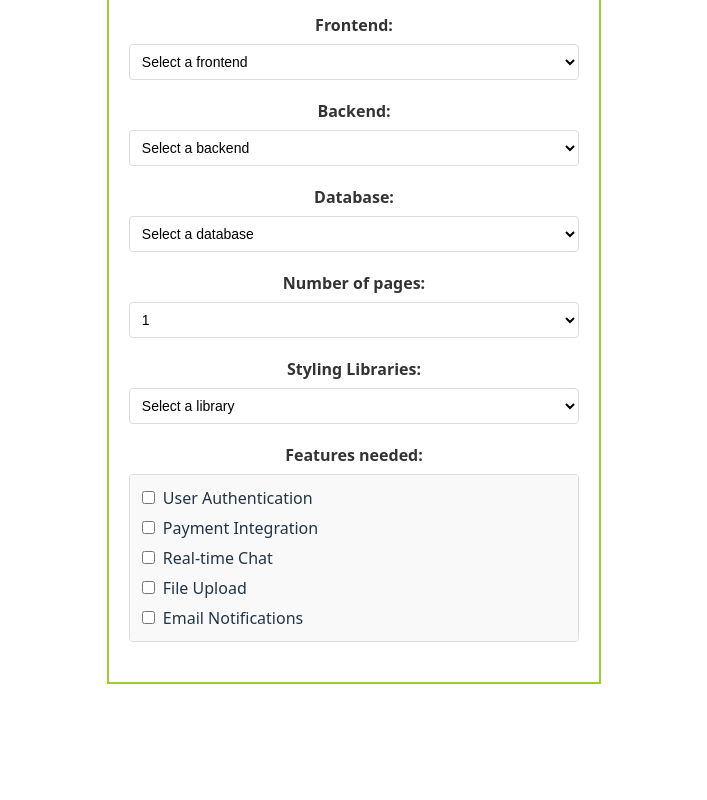
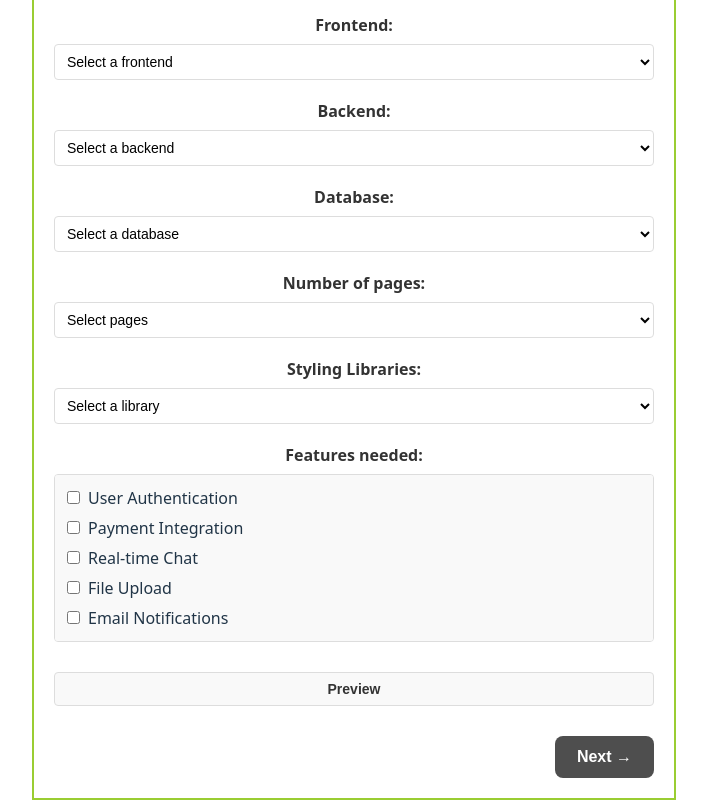
Before and after one commit to bharratgehlot/Polaris, a React (Vite) app: page /planning in a window 1280 px wide. Shown: the part 220-1020 px from the top of the page, without its empty margins (286-993 px from the left). Before the commit the page ends 904 px from the top, so only its background shows below. Built offline with nearby package versions, Linux system fonts and the light colour scheme.

Commit message:
Day 1 Wrap Up

```diff
--- a/src/components/Design.css
+++ b/src/components/Design.css
@@ -1,6 +1,6 @@
 .design-container {
   padding: 20px;
-  max-width: 800px;
+  width: 600px;
   margin: 0 auto;
 }
 
@@ -9,3 +9,47 @@
   margin-bottom: 20px;
   color: #2c2c2c;
 }
+
+.preview-section {
+  margin-top: 30px;
+}
+
+.preview-button {
+  width: 100%;
+  padding: 8px;
+  border: 1px solid #ddd;
+  border-radius: 4px;
+  background: #f9f9f9;
+  font-size: 14px;
+  font-weight: bold;
+  color: #333;
+  cursor: pointer;
+}
+
+.preview-button:hover {
+  background: #e9e9e9;
+}
+
+.preview-box {
+  margin-top: 20px;
+  padding: 8px;
+  border: 1px solid #ddd;
+  border-radius: 4px;
+  background: #f9f9f9;
+}
+
+.preview-box h3 {
+  margin-top: 0;
+  margin-bottom: 20px;
+  font-size: 24px;
+  color: #2c2c2c;
+}
+
+.preview-item {
+  margin-bottom: 8px;
+  color: #333;
+}
+
+.preview-item strong {
+  font-weight: bold;
+}
--- a/src/components/Design.jsx
+++ b/src/components/Design.jsx
@@ -1,9 +1,59 @@
+import { useState, useEffect } from 'react'
 import './Design.css'
 
 function Design() {
+  const [showPreview, setShowPreview] = useState(false)
+  const [planningData, setPlanningData] = useState({
+    frontend: '',
+    backend: '',
+    database: '',
+    pages: '',
+    styling: '',
+    features: []
+  })
+
+  // Load planning data from localStorage
+  useEffect(() => {
+    const savedData = localStorage.getItem('projectPlanningData')
+    if (savedData) {
+      setPlanningData(JSON.parse(savedData))
+    }
+  }, [])
+
   return (
     <div className="design-container">
       <h2 className="design-title">Design</h2>
+
+      <div className='preview-section'>
+        <button className='preview-button' onClick={() => setShowPreview(!showPreview)}>
+          {showPreview ? 'Hide Planning Data' : 'Show Planning Data'}
+        </button>
+
+        {showPreview && (
+          <div className="preview-box">
+            <h3>Planning Data</h3>
+            <div className="preview-item">
+              <strong>Frontend:</strong> {planningData.frontend || 'Not selected'}
+            </div>
+            <div className="preview-item">
+              <strong>Backend:</strong> {planningData.backend || 'Not selected'}
+            </div>
+            <div className="preview-item">
+              <strong>Database:</strong> {planningData.database || 'Not selected'}
+            </div>
+            <div className="preview-item">
+              <strong>Pages:</strong> {planningData.pages || 'Not selected'}
+            </div>
+            <div className="preview-item">
+              <strong>Styling:</strong> {planningData.styling || 'Not selected'}
+            </div>
+            <div className="preview-item">
+              <strong>Features:</strong> {planningData.features.length > 0 ? planningData.features.join(', ') : 'None selected'}
+            </div>
+          </div>
+        )}
+      </div>
+
       <p>Design your project here</p>
     </div>
   )
--- a/src/components/Planning.css
+++ b/src/components/Planning.css
@@ -1,6 +1,6 @@
 .planning-container {
   padding: 20px;
-  max-width: 800px;
+  width: 600px;
   margin: 0 auto;
   border: 2px solid yellowgreen;
 }
@@ -56,3 +56,74 @@
   background: #fff;
   font-size: 14px;
 }
+
+
+.preview-section {
+  margin-top: 30px;
+}
+
+.preview-button {
+  width: 100%;
+  padding: 8px;
+  border: 1px solid #ddd;
+  border-radius: 4px;
+  background: #f9f9f9;
+  font-size: 14px;
+  font-weight: bold;
+  color: #333;
+  cursor: pointer;
+}
+
+.preview-button:hover {
+  background: #e9e9e9;
+}
+
+.preview-box {
+  margin-top: 20px;
+  padding: 8px;
+  border: 1px solid #ddd;
+  border-radius: 4px;
+  background: #f9f9f9;
+}
+
+.preview-box h3 {
+  margin-top: 0;
+  margin-bottom: 20px;
+  font-size: 24px;
+  color: #2c2c2c;
+}
+
+.preview-item {
+  margin-bottom: 8px;
+  color: #333;
+}
+
+.preview-item strong {
+  font-weight: bold;
+}
+
+
+.next-section {
+  margin-top: 30px;
+  display: flex;
+  justify-content: flex-end;
+}
+
+.next-button {
+  padding: 10px 20px;
+  border: 2px solid transparent;
+  border-radius: 8px;
+  background-color: #1a1a1ac5;
+  color: white;
+  font-size: 16px;
+  font-weight: bold;
+  cursor: pointer;
+  transition: all 0.3s ease;
+}
+
+.next-button:hover {
+  border-color: white;
+  background-color: #1a1a1a;
+  transform: translateY(-2px);
+  box-shadow: 0 4px 12px #1a1a1a7c;
+}
--- a/src/components/Planning.jsx
+++ b/src/components/Planning.jsx
@@ -1,22 +1,75 @@
+import { useState, useEffect } from 'react'
 import './Planning.css'
 
 function Planning() {
   const frontendOptions = ['React', 'Vue', 'Angular', 'Svelte', 'Next.js', 'Nuxt.js', 'HTML, CSS, Javascript']
-  const backendOptions = ['None','Node.js', 'Python', 'Java', 'C#', '.NET', 'PHP', 'Go']
-  const databaseOptions = ['None','MongoDB', 'PostgreSQL', 'MySQL', 'SQLite', 'Redis', 'Firebase']
+  const backendOptions = ['None', 'Node.js', 'Python', 'Java', 'C#', '.NET', 'PHP', 'Go']
+  const databaseOptions = ['None', 'MongoDB', 'PostgreSQL', 'MySQL', 'SQLite', 'Redis', 'Firebase']
   const featuresOptions = ['User Authentication', 'Payment Integration', 'Real-time Chat', 'File Upload', 'Email Notifications', 'Search Functionality', 'Admin Dashboard', 'API Integration', 'Dark Mode', 'Mobile Responsive']
+
+  const [showPreview, setShowPreview] = useState(false)
+
+
+  const [formData, setFormData] = useState({
+    frontend: '',
+    backend: '',
+    database: '',
+    pages: '',
+    styling: '',
+    features: []
+  })
+
+
+  // Load data from localStorage on component mount
+
+  useEffect(() => {
+    const savedData = localStorage.getItem('projectPlanningData')
+    if (savedData) {
+      setFormData(JSON.parse(savedData))
+    }
+  }, [])
+
+
+  // Save data to localStorage whenever formData changes
+
+  useEffect(() => {
+    localStorage.setItem('projectPlanningData', JSON.stringify(formData))
+  }, [formData])
+
+
+
+  const handleSelectChange = (field, value) => {
+    setFormData(prev => ({ ...prev, [field]: value }))
+  }
+
+  const handleFeatureChange = (feature, checked) => {
+    setFormData(prev => ({
+      ...prev,
+      features: checked
+        ? [...prev.features, feature]
+        : prev.features.filter(f => f !== feature)
+    }))
+  }
+
+
 
 
   return (
     <div className="planning-container">
       <h2 className="planning-title">Project Planning</h2>
 
+
+
       <div className="input-group">
         <label className="input-label">Frontend:</label>
-        <select className="dropdown-select">
+        <select
+          className="dropdown-select"
+          value={formData.frontend}
+          onChange={(e) => handleSelectChange('frontend', e.target.value)}
+        >
           <option value="">Select a frontend</option>
           {frontendOptions.map(option => (
-            <option key={option} value={option.toLowerCase()}>
+            <option key={option} value={option}>
               {option}
             </option>
           ))}
@@ -26,10 +79,13 @@ function Planning() {
 
       <div className="input-group">
         <label className="input-label">Backend:</label>
-        <select className="dropdown-select">
+        <select className="dropdown-select"
+          value={formData.backend}
+          onChange={(e) => handleSelectChange('backend', e.target.value)}
+        >
           <option value="">Select a backend</option>
           {backendOptions.map(option => (
-            <option key={option} value={option.toLowerCase()}>
+            <option key={option} value={option}>
               {option}
             </option>
           ))}
@@ -39,10 +95,14 @@ function Planning() {
 
       <div className="input-group">
         <label className="input-label">Database:</label>
-       <select className="dropdown-select">
+        <select className="dropdown-select"
+          value={formData.database}
+          onChange={(e) => handleSelectChange('database', e.target.value)}
+
+        >
           <option value="">Select a database</option>
           {databaseOptions.map(option => (
-           <option key={option} value={option.toLowerCase()}>
+            <option key={option} value={option}>
               {option}
             </option>
           ))}
@@ -53,7 +113,11 @@ function Planning() {
 
       <div className="input-group">
         <label className="input-label">Number of pages:</label>
-  <select className="dropdown-select">
+        <select className="dropdown-select"
+          value={formData.pages}
+          onChange={(e) => handleSelectChange('pages', e.target.value)}
+        >
+          <option value="">Select pages</option>
           <option value="1">1</option>
           <option value="2">2</option>
           <option value="3">3</option>
@@ -69,17 +133,21 @@ function Planning() {
 
       <div className="input-group">
         <label className="input-label">Styling Libraries:</label>
-  <select className="dropdown-select">
+        <select className="dropdown-select"
+          value={formData.styling}
+          onChange={(e) => handleSelectChange('styling', e.target.value)}
+        >
           <option value="">Select a library</option>
-    <option value="tailwind">Tailwind CSS</option>
-    <option value="bootstrap">Bootstrap</option>
-    <option value="plain-css">Plain CSS</option>
-    <option value="materialui">Material-UI</option>
-    <option value="antd">Ant Design</option>
-    <option value="chakra">Chakra UI</option>
-    <option value="bulma">Bulma</option>
-    <option value="semantic">Semantic UI</option>
-    <option value="foundation">Foundation</option>
+          <option value="Tailwind CSS">Tailwind CSS</option>
+          <option value="Bootstrap">Bootstrap</option>
+          <option value="Plain CSS">Plain CSS</option>
+          <option value="Material-UI">Material-UI</option>
+          <option value="Ant Design">Ant Design</option>
+          <option value="Chakra UI">Chakra UI</option>
+          <option value="Bulma">Bulma</option>
+          <option value="Semantic UI">Semantic UI</option>
+          <option value="Foundation">Foundation</option>
+
         </select>
       </div>
 
@@ -90,7 +158,11 @@ function Planning() {
         <div className="options-scroll">
           {featuresOptions.map(option => (
             <div key={option} className="option-item">
-        <input type="checkbox" id={`features-${option}`} />
+              <input type="checkbox"
+                id={`features-${option}`}
+                checked={formData.features.includes(option)}
+                onChange={(e) => handleFeatureChange(option, e.target.checked)}
+              />
               <label htmlFor={`features-${option}`}>{option}</label>
             </div>
           ))}
@@ -99,10 +171,47 @@ function Planning() {
 
 
 
+      <div className='preview-section'>
+
+        <button className='preview-button' onClick={() => setShowPreview(!showPreview)} >
+          {showPreview ? 'Hide Preview' : 'Preview'}
+        </button>
+
+        {showPreview && (
+          <div className="preview-box">
+            <h3>Project Preview</h3>
+            <div className="preview-item">
+              <strong>Frontend:</strong> {formData.frontend || 'Not selected'}
+            </div>
+            <div className="preview-item">
+              <strong>Backend:</strong> {formData.backend || 'Not selected'}
+            </div>
+            <div className="preview-item">
+              <strong>Database:</strong> {formData.database || 'Not selected'}
+            </div>
+            <div className="preview-item">
+              <strong>Pages:</strong> {formData.pages || 'Not selected'}
+            </div>
+            <div className="preview-item">
+              <strong>Styling:</strong> {formData.styling || 'Not selected'}
+            </div>
+            <div className="preview-item">
+              <strong>Features:</strong> {formData.features.length > 0 ? formData.features.join(', ') : 'None selected'}
+            </div>
+          </div>
+        )}
+      </div>
 
 
 
-
+      <div className="next-section">
+        <button
+          className="next-button"
+          onClick={() => window.location.href = '/design'}
+        >
+          Next →
+        </button>
+      </div>
 
 
 
--- a/src/index.css
+++ b/src/index.css
@@ -76,6 +76,7 @@ p {
 /* Navigation Styles */
 nav {
   display: flex;
+  justify-content: center;
   gap: 1rem;
   margin: 2rem 0;
   padding: 1rem;
```
Lines whose indentation alone changed are shown as unchanged.
